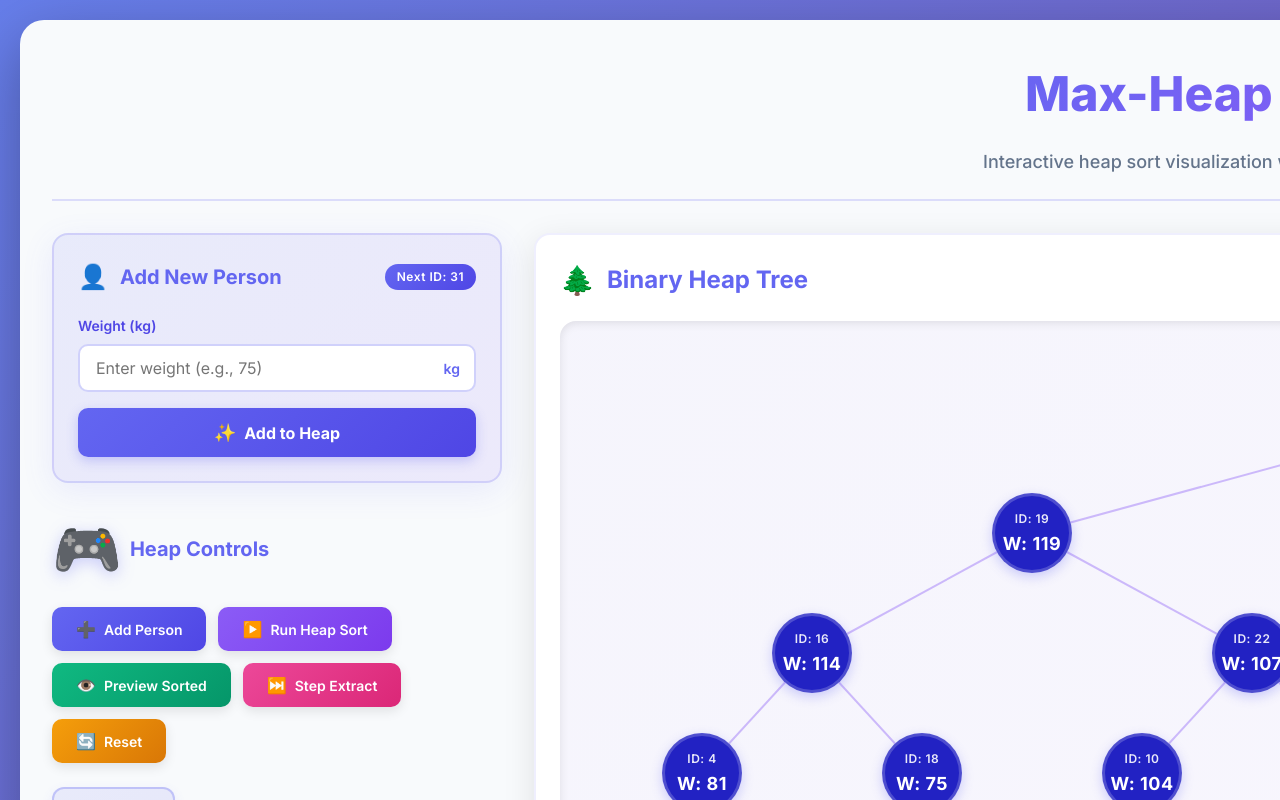
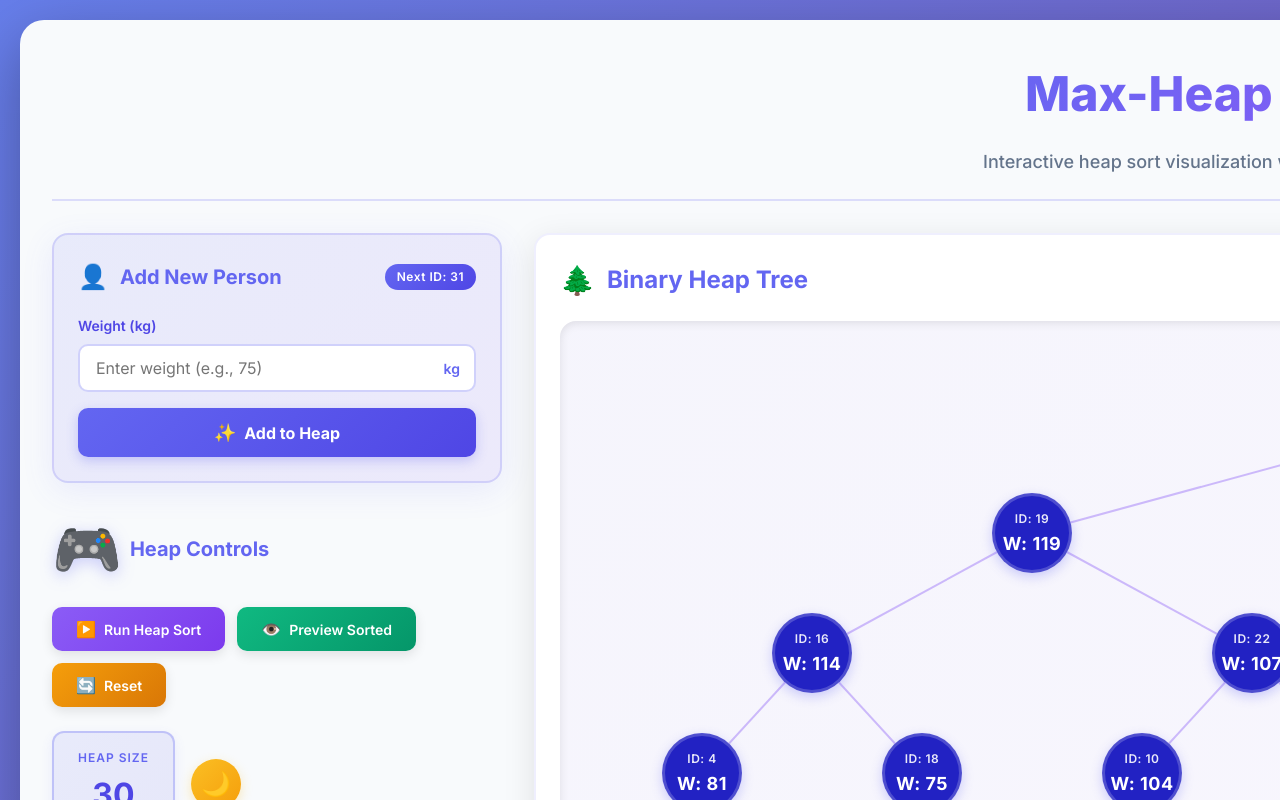
Before and after one commit to marziasu/react-heap-sort-visualization, a React (Vite) app: page / in a window 1280 px wide. Shown: the top 800 px of the page. Built offline with nearby package versions, Linux system fonts and the light colour scheme.

Commit message:
add button issue fix

```diff
--- a/src/App.jsx
+++ b/src/App.jsx
@@ -58,7 +58,7 @@ function App() {
     setIsSorting(true); // Treat add animation as a sorting-like locked state
     let aborted = false;
     for (const step of steps) {
-      setHeap(new MaxHeap(step.heap));
+      setHeap(new MaxHeap(step.heap, true));
       setHighlightedIndices(step.highlighted);
       showNotification(step.description, 'info');
       if (isStoppedRef.current) {
--- a/src/components/Controls.jsx
+++ b/src/components/Controls.jsx
@@ -30,16 +30,7 @@ const Controls = ({
                 </h3>
 
                 <div className="control-buttons">
-                    <motion.button
-                        className="control-button primary"
-                        onClick={onAddPerson}
-                        disabled={isSorting}
-                        whileHover={{ scale: 1.05 }}
-                        whileTap={{ scale: 0.95 }}
-                    >
-                        <span className="button-icon">➕</span>
-                        Add Person
-                    </motion.button>
+
 
                     <motion.button
                         className="control-button secondary"
@@ -64,16 +55,7 @@ const Controls = ({
                         {showImmediateSortedList ? 'Hide Preview' : 'Preview Sorted'}
                     </motion.button>
 
-                    <motion.button
-                        className="control-button tertiary"
-                        onClick={onStepSort}
-                        disabled={isSorting || heapSize === 0}
-                        whileHover={{ scale: 1.05 }}
-                        whileTap={{ scale: 0.95 }}
-                    >
-                        <span className="button-icon">⏭️</span>
-                        Step Extract
-                    </motion.button>
+
 
                     <motion.button
                         className="control-button reset"
```
